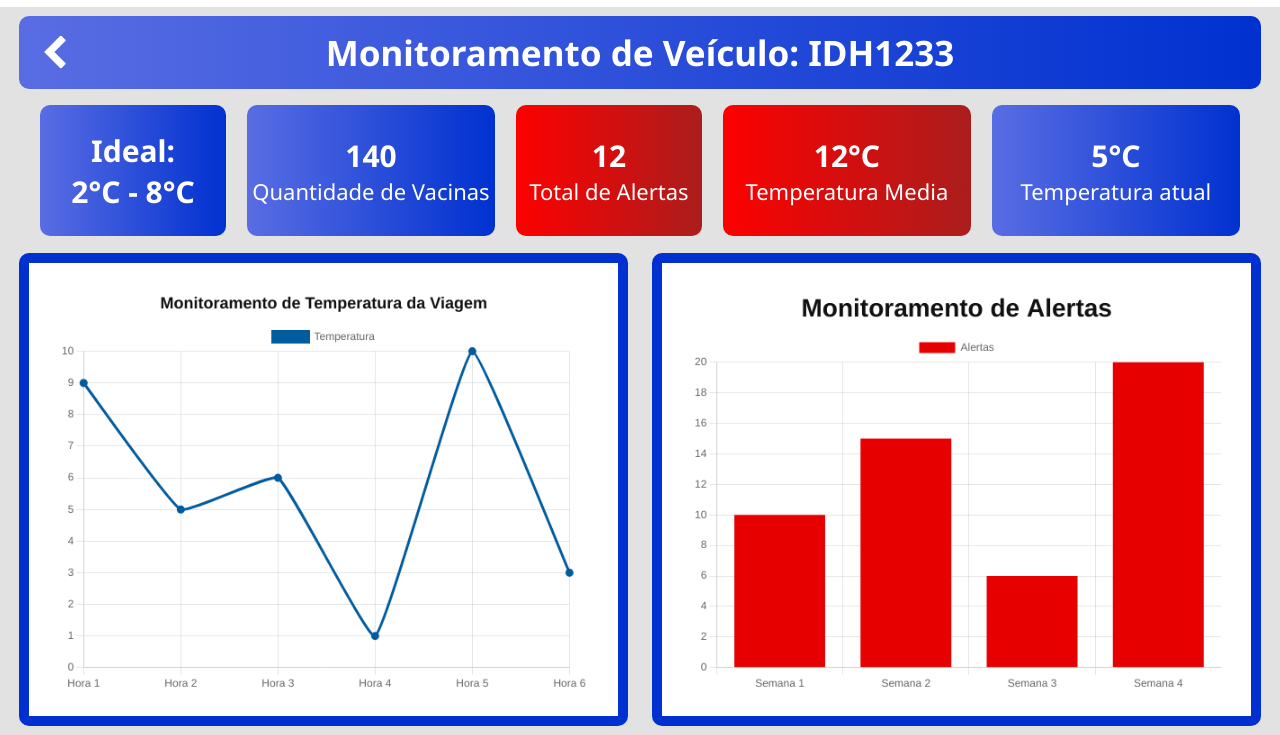
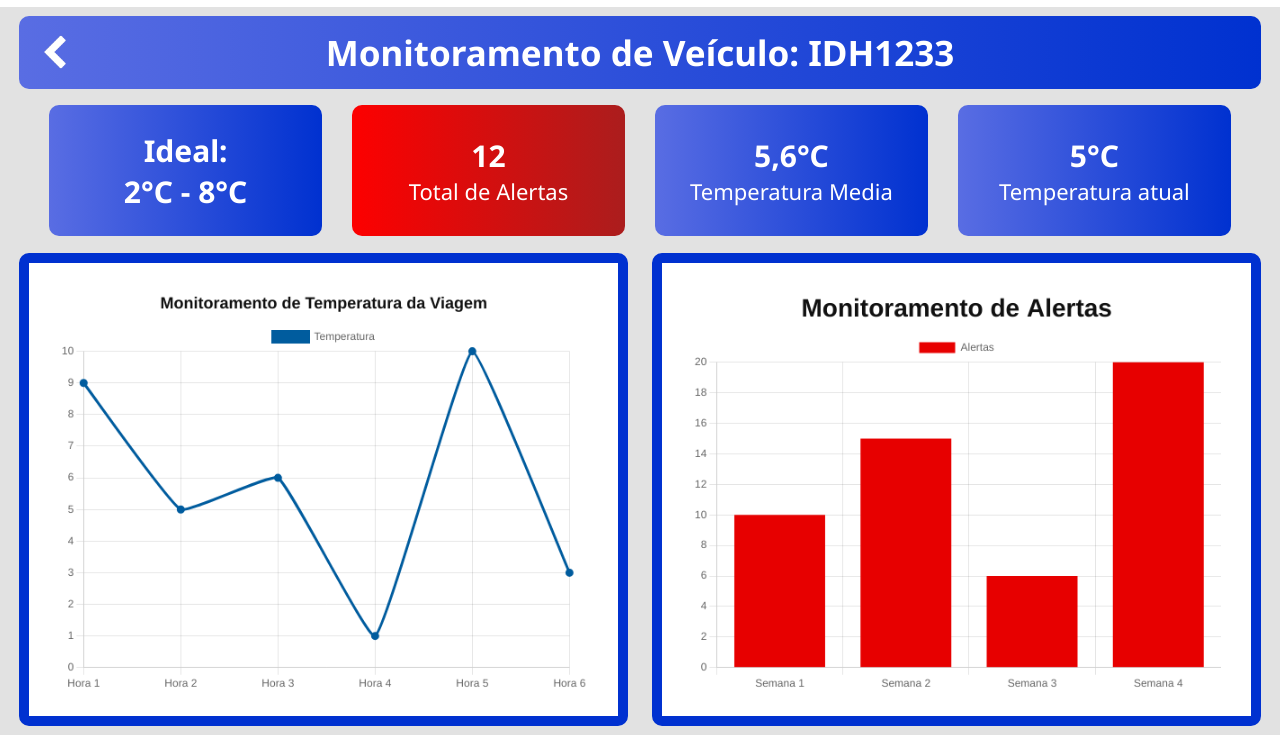
Before and after one commit to Project-MediWay/projeto-mediway-sprint2, a plain HTML site: page Protótipo/Protótipo Mediway/dashboard/dashespecifica.html in a window 1280 px wide. Shown: the part 65-800 px from the top of the page. Drawn offline with nearby package versions, Linux system fonts and the light colour scheme.

Commit message:
subindo alterações na dashboard e correção no background das inputs da tela de cadastro

```diff
--- a/Protótipo/Protótipo Mediway/cadastro/style/style_cadastro.css
+++ b/Protótipo/Protótipo Mediway/cadastro/style/style_cadastro.css
@@ -64,7 +64,6 @@ body {
 }
 
 .input-box {
-    background-color: aqua;
     display: flex;
     flex-direction: column;
     margin-bottom: 20px;
--- a/Protótipo/Protótipo Mediway/dashboard/dashespecifica.html
+++ b/Protótipo/Protótipo Mediway/dashboard/dashespecifica.html
@@ -31,19 +31,19 @@
 
     <div class="kpis">
       <div class="metrica">
-        <span class="valor-kpis">Ideal:</span>
+        <span class="valor-kpis"> Ideal:</span>
         <span class="valor-kpis">2°C - 8°C</span>
       </div>
-      <div class="qtd-vacinas">
+      <!-- <div class="qtd-vacinas">
         <span class="valor-kpis">140</span>
         <span class="texto-kpis">Quantidade de Vacinas</span>
-      </div>
+      </div> -->
       <div class="total-alertas">
         <span class="valor-kpis">12</span>
         <span class="texto-kpis"">Total de Alertas</span>
         </div>
         <div class=" temperatura-media">
-          <span class="valor-kpis">12°C</span>
+          <span class="valor-kpis">5,6°C</span>
           <span class="texto-kpis">Temperatura Media</span>
       </div>
       <div class="temperatura-atual">
--- a/Protótipo/Protótipo Mediway/dashboard/styles/styleespecifica.css
+++ b/Protótipo/Protótipo Mediway/dashboard/styles/styleespecifica.css
@@ -35,6 +35,7 @@
 
 .user {
     height: 40px;
+    cursor: pointer;
 }
 
 .logo:hover {
@@ -117,15 +118,19 @@
 .metrica {
     background: linear-gradient(90deg, rgba(89, 109, 227, 1) 0%, rgba(0, 49, 208, 1) 100%);
     height: 90%;
-    width: 15%;
+    width: 22%;
     border-radius: 10px;
     display: flex;
     flex-direction: column;
     justify-content: center;
     align-items: center;
 }
+.metrica:hover{
+    scale: 1.01;
+    transition: 0.1s;
+}
 
-.qtd-vacinas {
+/* .qtd-vacinas {
     background: linear-gradient(90deg, rgba(89, 109, 227, 1) 0%, rgba(0, 49, 208, 1) 100%);
    height: 90%;
     width: 20%;
@@ -136,12 +141,12 @@
     justify-content: center;
     align-items: center;
     font-size: 28px;
-}
+} */
 
 .total-alertas {
     background: linear-gradient(90deg, rgba(253, 0, 0, 1) 0%, rgba(171, 29, 29, 1) 100%);
    height: 90%;
-    width: 15%;
+    width: 22%;
     border-radius: 10px;
     display: flex;
     flex-direction: column;
@@ -149,11 +154,16 @@
     align-items: center;
     font-size: 28px;
 }
+.total-alertas:hover{
+    scale: 1.01;
+    transition: 0.1s;
+}
 
 .temperatura-media {
-    background: linear-gradient(90deg, rgba(253, 0, 0, 1) 0%, rgba(171, 29, 29, 1) 100%);
+    background: linear-gradient(90deg, rgba(89, 109, 227, 1) 0%, rgba(0, 49, 208, 1) 100%);
+    /* background: linear-gradient(90deg, rgba(253, 0, 0, 1) 0%, rgba(171, 29, 29, 1) 100%); */
    height: 90%;
-    width: 20%;
+    width: 22%;
     border-radius: 10px;
     display: flex;
     flex-direction: column;
@@ -161,17 +171,25 @@
     align-items: center;
     font-size: 28px;
 }
+.temperatura-media:hover{
+    scale: 1.01;
+    transition: 0.1s;
+}
 
 .temperatura-atual {
     background: linear-gradient(90deg, rgba(89, 109, 227, 1) 0%, rgba(0, 49, 208, 1) 100%);
-   height: 90%;
-    width: 20%;
+    height: 90%;
+    width: 22%;
     border-radius: 10px;
     display: flex;
     flex-direction: column;
     justify-content: center;
     align-items: center;
     font-size: 28px;
+}
+.temperatura-atual:hover{
+    scale: 1.01;
+    transition: 0.1s;
 }
 
 /* KPIS da Pagina */
```
Also changed, not shown: Protótipo/Protótipo Mediway/dashboard/styles/stylegeral.css (+33 -11 lines).
